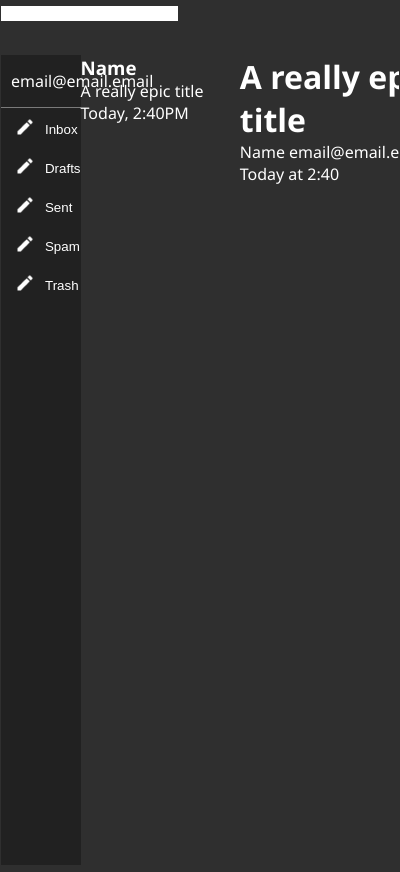
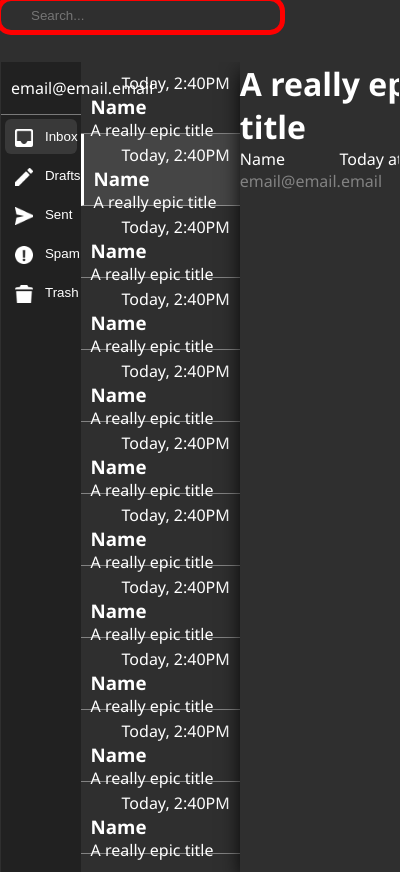
Before and after one commit to Black-Cat-Studios/BCS-Developer-Client, an Electron app: page html/email.html in a window 400 px wide. Drawn offline with Linux system fonts and the light colour scheme; no server answers.

Commit message:
add email styles

```diff
--- a/html/email.html
+++ b/html/email.html
@@ -7,14 +7,16 @@
     <link rel="stylesheet" href="../style/email.css" />
   </head>
   <body id="native">
-    <input type="text" class="addtotop" id="emlsearch" />
+    <div id="addtotop">
+      <input type="text" id="emlsearch" placeholder="Search..." />
+    </div>
 
     <div id="main">
       <aside id="boxes">
         <p>email@email.email</p>
         <hr>
         <div id="boxselector">
-          <button id="inbox"> Inbox </button>
+          <button class="active" id="inbox"> Inbox </button>
           <button id="drafts"> Drafts </button>
           <button id="sent"> Sent </button>
           <button id="spam"> Spam </button>
@@ -24,16 +26,70 @@
 
       <div id="mail">
         <div class="mailentry">
+          <span>Today, 2:40PM</span>
           <h3>Name</h3>
           <p>A really epic title</p>
+        </div>
+
+        <div class="mailentry active">
           <span>Today, 2:40PM</span>
+          <h3>Name</h3>
+          <p>A really epic title</p>
         </div>
+
+        <div class="mailentry">
+          <span>Today, 2:40PM</span>
+          <h3>Name</h3>
+          <p>A really epic title</p>
+        </div>
+        <div class="mailentry">
+          <span>Today, 2:40PM</span>
+          <h3>Name</h3>
+          <p>A really epic title</p>
+        </div>
+        <div class="mailentry">
+          <span>Today, 2:40PM</span>
+          <h3>Name</h3>
+          <p>A really epic title</p>
+        </div>
+        <div class="mailentry">
+          <span>Today, 2:40PM</span>
+          <h3>Name</h3>
+          <p>A really epic title</p>
+        </div>
+        <div class="mailentry">
+          <span>Today, 2:40PM</span>
+          <h3>Name</h3>
+          <p>A really epic title</p>
+        </div>
+        <div class="mailentry">
+          <span>Today, 2:40PM</span>
+          <h3>Name</h3>
+          <p>A really epic title</p>
+        </div>
+
+        <div class="mailentry">
+          <span>Today, 2:40PM</span>
+          <h3>Name</h3>
+          <p>A really epic title</p>
+        </div>
+        <div class="mailentry">
+          <span>Today, 2:40PM</span>
+          <h3>Name</h3>
+          <p>A really epic title</p>
+        </div>
+        <div class="mailentry">
+          <span>Today, 2:40PM</span>
+          <h3>Name</h3>
+          <p>A really epic title</p>
+        </div>
+
       </div>
 
       <div id="preview">
         <h1>A really epic title</h1>
+        <span class="span">Today at 2:40</span>
         <p>Name <span>email@email.email</span></p>
-        <span>Today at 2:40</span>
         <div id="rightbuttons">
           <button id="reply"></button>
           <button id="forward"></button>
--- a/style/email.css
+++ b/style/email.css
@@ -157,7 +157,7 @@
     display: grid;
     grid-template-columns: 20% 40% 50%;
     grid-template-rows: 100%;
-
+    overflow: hidden;
     padding: 0;
 }
 
@@ -201,16 +201,98 @@ hr{
     content: '';
     display: block;
     position: absolute;
-    width: 20px;
-    height: 20px;
-    background-image: url('../icons/edit.png');
+    width: 18px;
+    height: 18px;
+    background-image: url('../icons/inbox-icon.png');
     background-size: cover;
     background-repeat: no-repeat;
     overflow: hidden;
     margin-left: -30px;
-    margin-top: -5px;
 }
 
 #boxselector button:hover, #boxselector button.active{
    background: var(--color-blend-opaque);
 }
+
+button#drafts::before{
+    background-image: url('../icons/drafts-icon.png');
+}
+
+button#sent::before{
+    background-image: url('../icons/sent-icon.png');
+}
+
+button#spam::before{
+    background-image: url('../icons/spam-icon.png');
+}
+
+button#trash::before{
+    background-image: url('../icons/trash-icon.png');
+}
+
+#mail{
+    overflow: auto;
+    scroll-snap-type: y proximity;
+}
+#mail .mailentry{
+    padding: 10px;
+    height: 72px;
+    border-bottom: 1px solid var(--color-blend);
+    transition: background-color .2s;
+    cursor: pointer;
+    scroll-snap-align: start;
+}
+
+#mail :is(.mailentry:hover, .mailentry.active){
+    border-left: 3px solid var(--color);
+    background: var(--color-blend-opaque);
+}
+
+#mail .mailentry span{
+    float: right;
+}
+
+#preview{
+    box-shadow: 0 8px 20px -2px var(--coloropp);
+}
+
+#preview{
+    user-select: initial!important;
+}
+
+#preview .span{
+    float: right;
+}
+
+p span{
+    color: var(--color-blend)
+}
+
+input#emlsearch{
+    width: 70%;
+    background-color: var(--color-bg);
+    outline: none;
+    padding: 7px;
+    color: var(--color);
+    border-radius: 10px;
+    padding-left: 30px;
+    outline: 5px solid red;
+}
+
+div#addtotop{
+
+}
+
+div#addtotop::before{
+    content: '';
+    display: block;
+    position: absolute;
+    width: 18px;
+    height: 18px;
+    background-image: url('../icons/inbox-icon.png');
+    background-size: cover;
+    background-repeat: no-repeat;
+    overflow: hidden;
+    margin-top: -23px;
+    margin-left: -50px;
+}
--- a/style/universal.css
+++ b/style/universal.css
@@ -74,7 +74,10 @@ body {
     border: 1px solid #00000000;
     background-color:var(--color-bg);
     overflow-y: hidden;
-    user-select: none;
+}
+
+#main > * {
+  user-select: none;
 }
 
   #titlebar {
```
